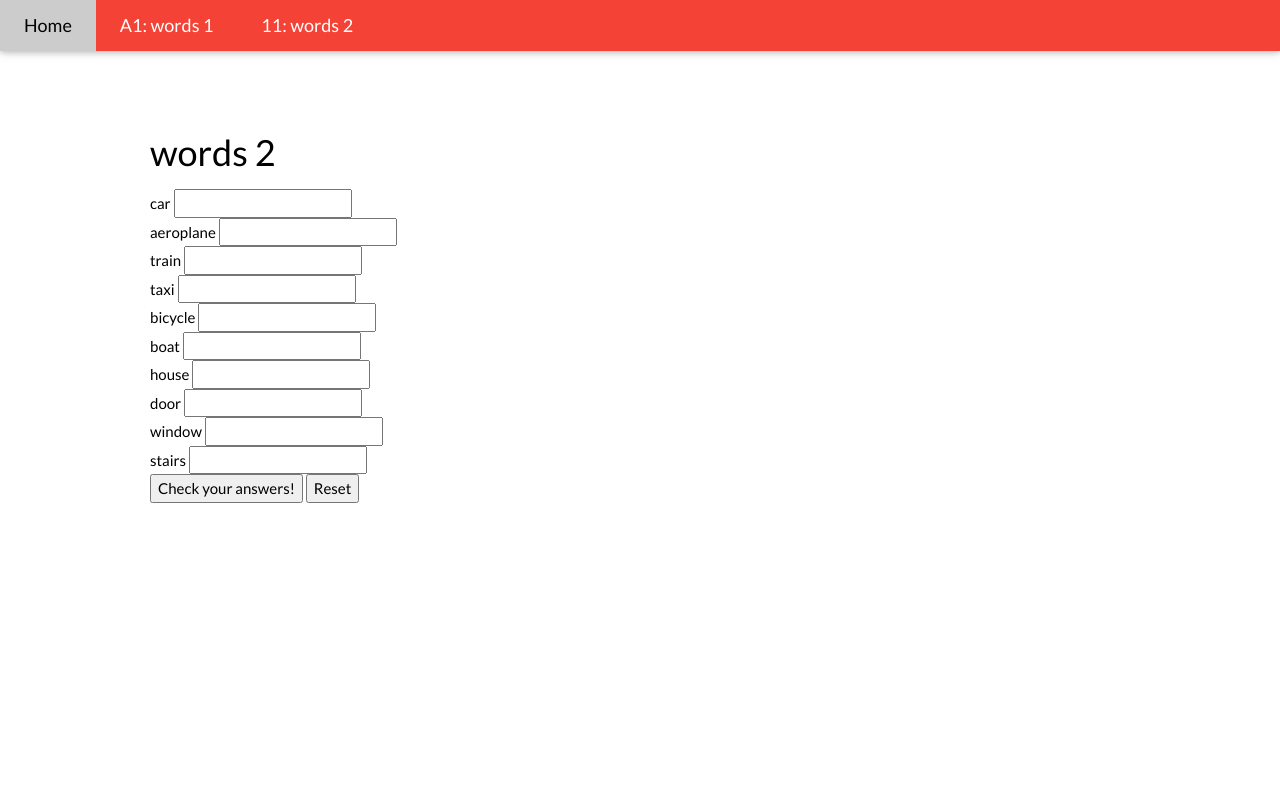
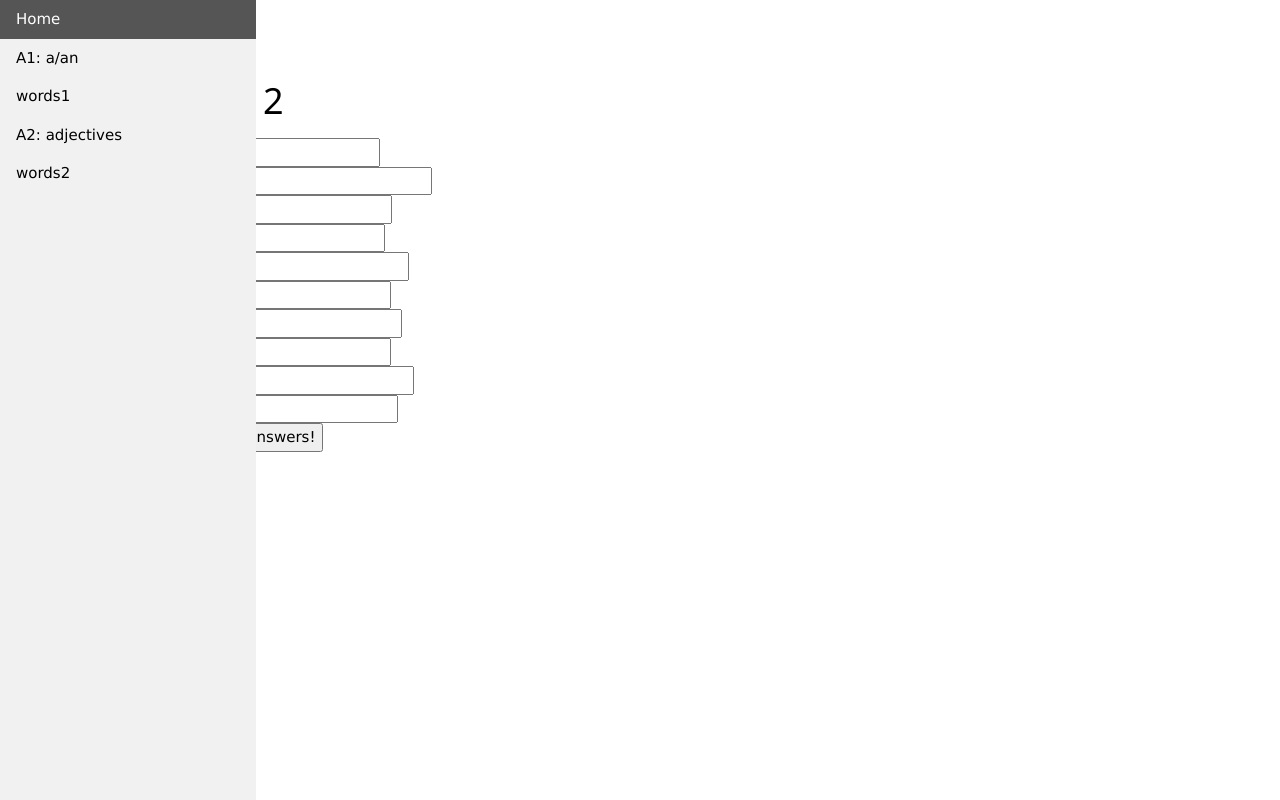
Before and after one commit to tvangeest/DEV6B_Retake, a Flask app: page /w2 in a window 1280 px wide. Run offline with Flask 2, Linux system fonts and the light colour scheme; data that the repository does not hold is empty.

Commit message:
Vocabulary exercises fixed

```diff
--- a/dev6b_retake/dev6b_retake/templates/index.html
+++ b/dev6b_retake/dev6b_retake/templates/index.html
@@ -55,9 +55,9 @@
       pages = "<ul class='first'>"
       pages += "<li><a class='active' href='{{url_for('index')}}'>Home</a></li>"
       pages += "<li><a href='{{url_for('a1')}}'> A1: a/an</a></li>"
-      pages += "<li><a href='{{url_for('w1')}}'>words 1</a></li>"
+      pages += "<li><a href='{{url_for('w1')}}'>words1</a></li>"
       pages += "<li><a href='{{url_for('a2')}}'>A2: adjectives</a></li>"
-      pages += "<li><a href='{{url_for('w2')}}'>words 2</a></li></ul>"
+      pages += "<li><a href='{{url_for('w2')}}'>words2</a></li></ul>"
 
       pages += "<div id='welcome' style='margin-left:20%;padding:1px 16px;height:1000px;'><p>Welcome to our website, " + sessionStorage.getItem('username') + "</p></div>"
       document.getElementById("bodydiv").innerHTML = pages;
--- a/dev6b_retake/dev6b_retake/templates/w2.html
+++ b/dev6b_retake/dev6b_retake/templates/w2.html
@@ -1,21 +1,27 @@
 <!DOCTYPE html>
 <html>
+<head>
 <title>Website</title>
 <meta charset="UTF-8">
 <meta name="viewport" content="width=device-width, initial-scale=1">
 <link rel="stylesheet" href="https://www.w3schools.com/w3css/3/w3.css">
 <link rel="stylesheet" href="https://fonts.googleapis.com/css?family=Lato">
 <script type="text/javascript" src="answersw2.json"></script>
-<script type="text/javascript">
+    <script type="text/javascript">
 
-    rightanswer = []
-    counter = 0
-    uanswer = []
+        rightanswer = []
+        counter = 0
+        useranswer = []
 
         function check() {
-            html = "<div>"
+
+
+            html = "<div>";
             html += "<table><td><tr>";
-            html += "<h3>De juiste antwoorden zijn</h3>";
+            html += "<h3>The correct answers:</h3>";
+
+
+
             answersdata.forEach(function (item) {
                 rightanswer[counter] = item.answer
                 counter++
@@ -25,60 +31,84 @@
 
             for (i = 0; i < 10; i++) {
                 ai = i + 1;
-                uanswer[i] = document.getElementById("a" + ai).value;
-                alert(uanswer[i]);
+                useranswer[i] = document.getElementById("a" + ai).value;
             }
             html += "<tr>";
-            html += "<h3>Jouw antwoorden zijn</h3>";
+            html += "<h3>Your answers:</h3>";
 
 
             for (i = 0; i < 10; i++) {
-                html += "<ul><li>" + uanswer[i] + "</li></ul>"
+                html += "<ul><li>" + useranswer[i] + "</li></ul>"
+
             }
             html += "</tr></td></table></div>";
-
-
-
-
+            alert(html)
             document.getElementById("content").innerHTML = html;
         }
-</script>
+    </script>
 
 
 <style>
-    body, h1, h2, h3, h4, h5, h6 {
-        font-family: "Lato", sans-serif;
+    body {
+        margin: 0;
     }
+
+    ul.first {
+        list-style-type: none;
+        margin: 0;
+        padding: 0;
+        width: 20%;
+        background-color: #f1f1f1;
+        position: fixed;
+        height: 100%;
+        overflow: auto;
+    }
+
+    li a {
+        display: block;
+        color: #000;
+        padding: 8px 16px;
+        text-decoration: none;
+    }
+
+        li a.active {
+            background-color: #4CAF50;
+            color: white;
+        }
+
+        li a:hover:not(.active) {
+            background-color: #555;
+            color: white;
+        }
 </style>
+</head>
+
 <body>
-
-    <!-- Navbar -->
-    <div class="w3-top">
-        <div class="w3-bar w3-red w3-card-2 w3-left-align w3-large">
-            <a href="{{url_for('index')}}" class="w3-bar-item w3-button w3-padding-large w3-white">Home</a>
-            <a href="{{url_for('w1')}}" class="w3-bar-item w3-button w3-hide-small w3-padding-large w3-hover-white">A1: words 1</a>
-            <a href="{{url_for('w2')}}" class="w3-bar-item w3-button w3-hide-small w3-padding-large w3-hover-white">11: words 2</a>
-
-        </div>
+    <ul class="first">
+        <li><a href="{{url_for('index')}}">Home</a></li>
+        <li><a href="{{url_for('a1')}}"> A1: a/an</a></li>
+        <li><a href="{{url_for('w1')}}"> words1</a></li>
+        <li><a href="{{url_for('a2')}}">A2: adjectives</a></li>
+        <li><a href="{{url_for('w2')}}"> words2</a></li>
+    </ul>
 
         <!-- First Grid -->
         <div class="w3-row-padding w3-padding-64 w3-container">
             <div class="w3-content">
-                <div class="w3-twothird">
+                <div class="w3-twothird" id="content">
                     <h1>words 2</h1>
 
-                    car <input name="a1" /><br />
-                    aeroplane <input name="a2" /><br />
-                    train <input name="a3" /><br />
-                    taxi <input name="a4" /><br />
-                    bicycle <input name="a5" /><br />
-                    boat <input name="a6" /><br />
-                    house <input name="a7" /><br />
-                    door <input name="a8" /><br />
-                    window <input name="a9" /><br />
-                    stairs <input name="a10" /><br />
-                    <input type="button" onclick="check('w2')" value="Check your answers!">
-                    <input type="reset">
+                    car <input id="a1" /><br />
+                    aeroplane <input id="a2" /><br />
+                    train <input id="a3" /><br />
+                    taxi <input id="a4" /><br />
+                    bicycle <input id="a5" /><br />
+                    boat <input id="a6" /><br />
+                    house <input id="a7" /><br />
+                    door <input id="a8" /><br />
+                    window <input id="a9" /><br />
+                    stairs <input id="a10" /><br />
+                    <input type="button" onclick="check()" value="Check your answers!">
                 </div>
             </div>
         </div>
@@ -87,3 +117,4 @@
 
 
 </body>
+</html>
```
Also changed, not shown: dev6b_retake/dev6b_retake/templates/A1.html (+5 -3 lines), dev6b_retake/dev6b_retake/templates/A2.html (+5 -3 lines), dev6b_retake/dev6b_retake/templates/w1.html (+54 -22 lines), 1 other file.
